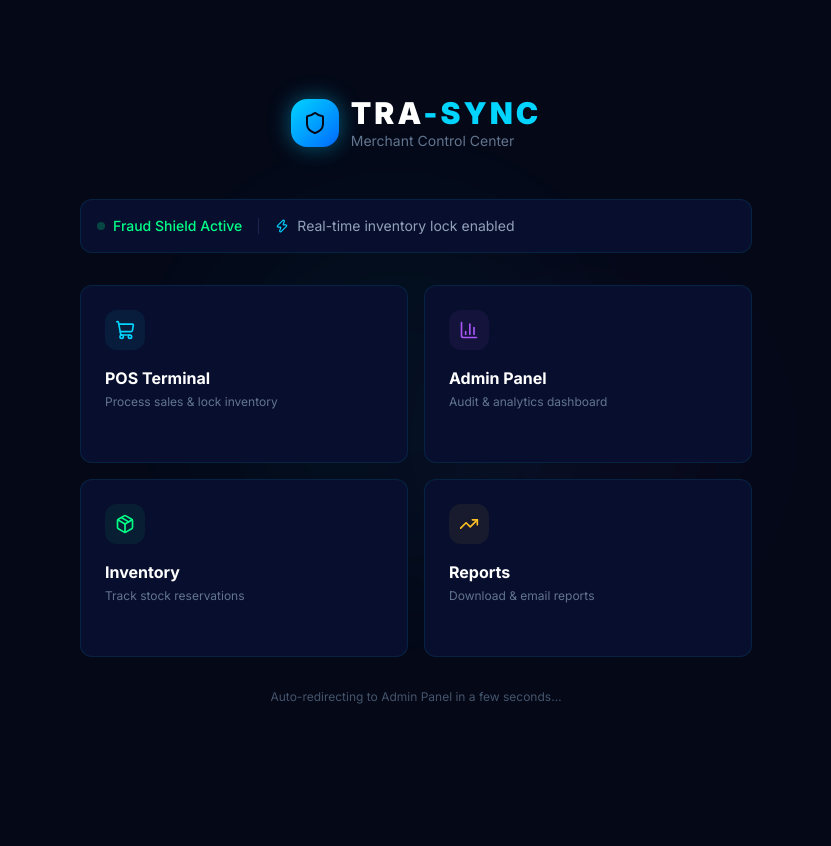
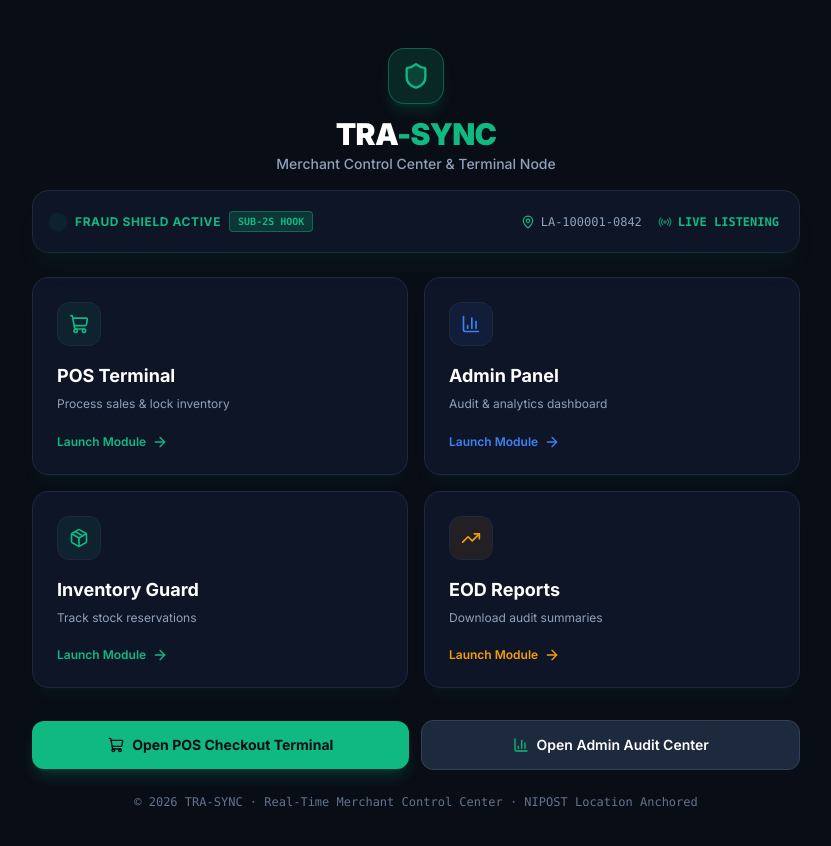
Before and after one commit to CodeWithHife/Tra-Sync, a Next.js app: page /dashboard in a window 1280 px wide. Shown: the top 846 px of the page, without its empty margins (224-1055 px from the left). Before the commit the page ends 800 px from the top, so only its background shows below. Built offline with nearby package versions, Linux system fonts and the light colour scheme.

Commit message:
Update Dashboard page and globals.css to match green dark theme

```diff
--- a/src/app/dashboard/page.tsx
+++ b/src/app/dashboard/page.tsx
@@ -1,61 +1,75 @@
 'use client';
 
 import { useRouter } from 'next/navigation';
-import { useEffect } from 'react';
 import {
   Shield, Zap, BarChart3, ShoppingCart, ArrowRight, Package, TrendingUp,
+  MapPin, CheckCircle2, RefreshCw, FileText, Settings, Radio
 } from 'lucide-react';
 
 const NAV_ITEMS = [
-  { icon: ShoppingCart, label: 'POS Terminal', desc: 'Process sales & lock inventory', path: '/pos',    color: '#00d4ff', bg: '#00d4ff10' },
-  { icon: BarChart3,    label: 'Admin Panel',  desc: 'Audit & analytics dashboard',   path: '/admin',   color: '#a855f7', bg: '#a855f710' },
-  { icon: Package,      label: 'Inventory',    desc: 'Track stock reservations',       path: '/admin',   color: '#00ff87', bg: '#00ff8710' },
-  { icon: TrendingUp,   label: 'Reports',      desc: 'Download & email reports',       path: '/admin',   color: '#fbbf24', bg: '#fbbf2410' },
+  { icon: ShoppingCart, label: 'POS Terminal', desc: 'Process sales & lock inventory', path: '/pos', color: '#10B981', bg: '#10B98115' },
+  { icon: BarChart3, label: 'Admin Panel', desc: 'Audit & analytics dashboard', path: '/admin', color: '#3B82F6', bg: '#3B82F615' },
+  { icon: Package, label: 'Inventory Guard', desc: 'Track stock reservations', path: '/admin', color: '#10B981', bg: '#10B98115' },
+  { icon: TrendingUp, label: 'EOD Reports', desc: 'Download audit summaries', path: '/admin', color: '#F59E0B', bg: '#F59E0B15' },
 ];
 
 export default function DashboardPage() {
   const router = useRouter();
 
-  // Auto-redirect to admin after 8s if user is idle
-  useEffect(() => {
-    const t = setTimeout(() => router.push('/admin'), 8000);
-    return () => clearTimeout(t);
-  }, [router]);
+  return (
+    <div className="min-h-screen bg-[#090D16] text-white font-sans flex flex-col justify-between px-4 py-8 sm:py-12 relative overflow-hidden selection:bg-[#10B981] selection:text-[#090D16]">
+      {/* Background radial lighting */}
+      <div className="absolute top-1/4 left-1/2 -translate-x-1/2 w-[500px] h-[500px] bg-[radial-gradient(circle_at_center,_var(--tw-gradient-stops))] from-[#10B981]/10 via-[#10B981]/5 to-transparent blur-3xl pointer-events-none -z-10" />
 
-  return (
-    <div className="min-h-screen bg-[#040817] flex flex-col items-center justify-center px-6 relative overflow-hidden">
-      <div className="absolute top-1/4 left-1/3 w-96 h-96 bg-[#00d4ff] opacity-[0.03] rounded-full blur-3xl pointer-events-none" />
-      <div className="absolute bottom-1/4 right-1/4 w-80 h-80 bg-[#a855f7] opacity-[0.03] rounded-full blur-3xl pointer-events-none" />
+      {/* Main Container */}
+      <div className="relative z-10 max-w-3xl w-full mx-auto my-auto space-y-6">
 
-      <div className="relative z-10 max-w-2xl w-full animate-slide-up">
-        {/* Logo */}
-        <div className="flex items-center justify-center gap-3 mb-12">
-          <div className="w-12 h-12 rounded-2xl bg-gradient-to-br from-[#00d4ff] to-[#0066ff] flex items-center justify-center animate-pulse-glow">
-            <Shield size={24} className="text-[#040817]" />
+        {/* Header Logo */}
+        <div className="flex flex-col items-center justify-center text-center space-y-3 mb-4">
+          <div
+            onClick={() => router.push('/')}
+            className="w-14 h-14 rounded-2xl bg-[#10B981]/15 border border-[#10B981]/40 flex items-center justify-center text-[#10B981] shadow-lg shadow-[#10B981]/15 cursor-pointer hover:scale-105 transition-transform"
+          >
+            <Shield className="w-7 h-7 fill-[#10B981]/20" />
           </div>
           <div>
-            <div className="text-3xl font-black tracking-widest text-white">
-              TRA<span className="text-[#00d4ff]">-SYNC</span>
-            </div>
-            <div className="text-slate-500 text-sm">Merchant Control Center</div>
+            <h1 className="text-3xl font-black tracking-tight text-white">
+              TRA<span className="text-[#10B981]">-SYNC</span>
+            </h1>
+            <p className="text-slate-400 text-xs sm:text-sm font-medium mt-0.5">
+              Merchant Control Center &amp; Terminal Node
+            </p>
           </div>
         </div>
 
-        {/* Status bar */}
-        <div className="card p-4 mb-8 flex items-center gap-4">
-          <div className="flex items-center gap-2">
-            <div className="w-2 h-2 rounded-full bg-[#00ff87] animate-blink" />
-            <span className="text-[#00ff87] text-sm font-medium">Fraud Shield Active</span>
+        {/* System Status Banner */}
+        <div className="bg-[#0F172A]/90 border border-slate-800 rounded-2xl p-4 sm:p-5 flex flex-wrap items-center justify-between gap-4 backdrop-blur-xl shadow-xl shadow-[#10B981]/5">
+          <div className="flex items-center gap-3">
+            <div className="w-2.5 h-2.5 rounded-full bg-[#10B981] animate-ping" />
+            <div className="flex items-center gap-2">
+              <span className="text-[#10B981] font-bold text-xs uppercase tracking-wider">
+                FRAUD SHIELD ACTIVE
+              </span>
+              <span className="bg-[#10B981]/20 text-[#10B981] border border-[#10B981]/40 text-[10px] font-mono px-2 py-0.5 rounded font-bold">
+                SUB-2S HOOK
+              </span>
+            </div>
           </div>
-          <div className="w-px h-4 bg-[#1a2550]" />
-          <div className="flex items-center gap-2">
-            <Zap size={14} className="text-[#00d4ff]" />
-            <span className="text-slate-400 text-sm">Real-time inventory lock enabled</span>
+
+          <div className="flex items-center gap-4 text-xs font-mono text-slate-400">
+            <div className="flex items-center gap-1.5">
+              <MapPin className="w-3.5 h-3.5 text-[#10B981]" />
+              <span>LA-100001-0842</span>
+            </div>
+            <div className="flex items-center gap-1.5 text-[#10B981] font-bold">
+              <Radio className="w-3.5 h-3.5 animate-pulse" />
+              <span>LIVE LISTENING</span>
+            </div>
           </div>
         </div>
 
-        {/* Nav grid */}
-        <div className="grid grid-cols-2 gap-4 mb-8">
+        {/* Action Grid (2x2 on sm/md, 1 col on mobile) */}
+        <div className="grid sm:grid-cols-2 gap-4">
           {NAV_ITEMS.map((item) => {
             const Icon = item.icon;
             return (
@@ -63,28 +77,53 @@ export default function DashboardPage() {
                 key={item.label}
                 id={`dashboard-${item.label.toLowerCase().replace(/ /g, '-')}`}
                 onClick={() => router.push(item.path)}
-                className="card p-6 text-left hover:border-[#00d4ff40] group transition-all duration-200"
+                className="bg-[#0F172A]/90 hover:bg-[#1E293B]/90 border border-slate-800 hover:border-[#10B981]/50 rounded-2xl p-6 text-left group transition-all duration-200 shadow-lg shadow-[#10B981]/5 flex flex-col justify-between"
               >
-                <div
-                  className="w-10 h-10 rounded-xl flex items-center justify-center mb-4 transition-transform group-hover:scale-110"
-                  style={{ background: item.bg }}
-                >
-                  <Icon size={20} style={{ color: item.color }} />
+                <div>
+                  <div
+                    className="w-11 h-11 rounded-xl flex items-center justify-center mb-4 transition-transform group-hover:scale-105 border border-slate-800"
+                    style={{ background: item.bg }}
+                  >
+                    <Icon className="w-5 h-5" style={{ color: item.color }} />
+                  </div>
+                  <div className="text-white font-bold text-lg mb-1 group-hover:text-[#10B981] transition-colors">
+                    {item.label}
+                  </div>
+                  <div className="text-slate-400 text-xs leading-relaxed">{item.desc}</div>
                 </div>
-                <div className="text-white font-bold mb-1">{item.label}</div>
-                <div className="text-slate-500 text-xs">{item.desc}</div>
-                <div className="flex items-center gap-1 mt-3 opacity-0 group-hover:opacity-100 transition-opacity">
-                  <span className="text-xs" style={{ color: item.color }}>Open</span>
-                  <ArrowRight size={12} style={{ color: item.color }} />
+
+                <div className="flex items-center gap-1.5 mt-5 text-xs font-semibold" style={{ color: item.color }}>
+                  <span>Launch Module</span>
+                  <ArrowRight className="w-4 h-4 transition-transform group-hover:translate-x-1" />
                 </div>
               </button>
             );
           })}
         </div>
 
-        <p className="text-center text-slate-600 text-xs">
-          Auto-redirecting to Admin Panel in a few seconds…
-        </p>
+        {/* Bottom Direct CTA Buttons */}
+        <div className="flex flex-col sm:flex-row items-center gap-3 pt-2">
+          <button
+            onClick={() => router.push('/pos')}
+            className="w-full bg-[#10B981] hover:bg-[#059669] text-[#090D16] font-bold text-sm py-3.5 rounded-xl transition-all shadow-lg shadow-[#10B981]/20 flex items-center justify-center gap-2"
+            id="dash-open-pos"
+          >
+            <ShoppingCart className="w-4 h-4" /> Open POS Checkout Terminal
+          </button>
+          <button
+            onClick={() => router.push('/admin')}
+            className="w-full bg-slate-800 hover:bg-slate-700 text-white font-semibold text-sm py-3.5 rounded-xl border border-slate-700 transition-colors flex items-center justify-center gap-2"
+            id="dash-open-admin"
+          >
+            <BarChart3 className="w-4 h-4 text-[#10B981]" /> Open Admin Audit Center
+          </button>
+        </div>
+
+      </div>
+
+      {/* Footer Note */}
+      <div className="text-center text-slate-500 text-xs font-mono z-10 pt-6">
+        © 2026 TRA-SYNC · Real-Time Merchant Control Center · NIPOST Location Anchored
       </div>
     </div>
   );
--- a/src/app/globals.css
+++ b/src/app/globals.css
@@ -2,25 +2,24 @@
 
 @theme inline {
   --font-sans: var(--font-inter, 'Inter', system-ui, sans-serif);
-  --color-brand-cyan: #00d4ff;
-  --color-brand-blue: #0f3460;
-  --color-brand-green: #00ff87;
-  --color-surface-0: #040817;
-  --color-surface-1: #080f2e;
-  --color-surface-2: #0f1a3e;
-  --color-surface-3: #1a2550;
+  --color-brand-green: #10B981;
+  --color-brand-[#059669]: #059669;
+  --color-surface-0: #090D16;
+  --color-surface-1: #0F172A;
+  --color-surface-2: #1E293B;
+  --color-surface-3: #334155;
 }
 
 /* ── Scrollbar ─────────────────────────────────────────────────────────────── */
 ::-webkit-scrollbar { width: 6px; height: 6px; }
-::-webkit-scrollbar-track { background: #040817; }
-::-webkit-scrollbar-thumb { background: #1a2550; border-radius: 3px; }
-::-webkit-scrollbar-thumb:hover { background: #00d4ff40; }
+::-webkit-scrollbar-track { background: #090D16; }
+::-webkit-scrollbar-thumb { background: #1E293B; border-radius: 3px; }
+::-webkit-scrollbar-thumb:hover { background: #10B98140; }
 
 /* ── Animations ────────────────────────────────────────────────────────────── */
 @keyframes pulse-glow {
-  0%, 100% { box-shadow: 0 0 12px #00d4ff40; }
-  50%       { box-shadow: 0 0 32px #00d4ff90; }
+  0%, 100% { box-shadow: 0 0 12px #10B98140; }
+  50%       { box-shadow: 0 0 32px #10B98190; }
 }
 @keyframes float {
   0%, 100% { transform: translateY(0px); }
@@ -51,27 +50,27 @@
 
 /* ── Glassmorphism ─────────────────────────────────────────────────────────── */
 .glass {
-  background: rgba(15, 26, 62, 0.6);
+  background: rgba(15, 23, 42, 0.7);
   backdrop-filter: blur(16px);
   -webkit-backdrop-filter: blur(16px);
-  border: 1px solid rgba(0, 212, 255, 0.12);
+  border: 1px solid rgba(16, 185, 129, 0.15);
 }
 .glass-dark {
-  background: rgba(4, 8, 23, 0.8);
+  background: rgba(9, 13, 22, 0.9);
   backdrop-filter: blur(20px);
   -webkit-backdrop-filter: blur(20px);
-  border: 1px solid rgba(0, 212, 255, 0.08);
+  border: 1px solid rgba(16, 185, 129, 0.12);
 }
 
 /* ── Gradient text ─────────────────────────────────────────────────────────── */
 .gradient-text {
-  background: linear-gradient(135deg, #00d4ff, #a855f7);
+  background: linear-gradient(135deg, #10B981, #34D399);
   -webkit-background-clip: text;
   -webkit-text-fill-color: transparent;
   background-clip: text;
 }
 .gradient-text-green {
-  background: linear-gradient(135deg, #00ff87, #00d4ff);
+  background: linear-gradient(135deg, #10B981, #6EE7B7);
   -webkit-background-clip: text;
   -webkit-text-fill-color: transparent;
   background-clip: text;
@@ -79,70 +78,71 @@
 
 /* ── Shimmer skeleton ──────────────────────────────────────────────────────── */
 .shimmer {
-  background: linear-gradient(90deg, #0f1a3e 25%, #1a2550 50%, #0f1a3e 75%);
+  background: linear-gradient(90deg, #0F172A 25%, #1E293B 50%, #0F172A 75%);
   background-size: 1000px 100%;
   animation: shimmer 2s infinite;
 }
 
 /* ── Button variants ───────────────────────────────────────────────────────── */
 .btn-primary {
-  background: linear-gradient(135deg, #00d4ff, #0066ff);
-  color: #040817;
+  background: #10B981;
+  color: #090D16;
   font-weight: 700;
-  border-radius: 8px;
+  border-radius: 12px;
   padding: 12px 28px;
   transition: all 0.2s ease;
-  box-shadow: 0 0 20px #00d4ff30;
+  box-shadow: 0 0 20px #10B98130;
 }
 .btn-primary:hover {
+  background: #059669;
   transform: translateY(-2px);
-  box-shadow: 0 0 32px #00d4ff60;
+  box-shadow: 0 0 32px #10B98160;
 }
 .btn-ghost {
-  background: transparent;
-  border: 1px solid rgba(0, 212, 255, 0.3);
-  color: #00d4ff;
+  background: rgba(30, 41, 59, 0.8);
+  border: 1px solid rgba(51, 65, 85, 0.8);
+  color: #F8FAFC;
   font-weight: 600;
-  border-radius: 8px;
+  border-radius: 12px;
   padding: 12px 28px;
   transition: all 0.2s ease;
 }
 .btn-ghost:hover {
-  background: rgba(0, 212, 255, 0.08);
-  border-color: #00d4ff;
+  background: #334155;
+  border-color: rgba(16, 185, 129, 0.4);
 }
 
 /* ── Card ──────────────────────────────────────────────────────────────────── */
 .card {
-  background: #080f2e;
-  border: 1px solid rgba(0, 212, 255, 0.1);
-  border-radius: 12px;
+  background: #0F172A;
+  border: 1px solid rgba(51, 65, 85, 0.8);
+  border-radius: 16px;
   transition: border-color 0.2s, box-shadow 0.2s;
 }
 .card:hover {
-  border-color: rgba(0, 212, 255, 0.25);
-  box-shadow: 0 0 24px rgba(0, 212, 255, 0.08);
+  border-color: rgba(16, 185, 129, 0.3);
+  box-shadow: 0 0 24px rgba(16, 185, 129, 0.08);
 }
 
 /* ── Input ─────────────────────────────────────────────────────────────────── */
 .input-field {
-  background: #0f1a3e;
-  border: 1px solid rgba(0, 212, 255, 0.15);
-  border-radius: 8px;
-  color: #e2e8f0;
-  padding: 10px 14px;
+  background: #0F172A;
+  border: 1px solid rgba(51, 65, 85, 0.8);
+  border-radius: 12px;
+  color: #f8fafc;
+  padding: 12px 16px;
   width: 100%;
   transition: border-color 0.2s, box-shadow 0.2s;
   outline: none;
 }
 .input-field:focus {
-  border-color: #00d4ff;
-  box-shadow: 0 0 0 3px rgba(0, 212, 255, 0.1);
+  border-color: #10B981;
+  box-shadow: 0 0 0 3px rgba(16, 185, 129, 0.15);
 }
-.input-field::placeholder { color: #475569; }
+.input-field::placeholder { color: #64748b; }
 
 /* ── Badge ─────────────────────────────────────────────────────────────────── */
-.badge-paid    { background: #064e3b; color: #34d399; padding: 3px 10px; border-radius: 20px; font-size: 12px; font-weight: 600; }
-.badge-pending { background: #312e0a; color: #fbbf24; padding: 3px 10px; border-radius: 20px; font-size: 12px; font-weight: 600; }
-.badge-flagged { background: #450a0a; color: #f87171; padding: 3px 10px; border-radius: 20px; font-size: 12px; font-weight: 600; }
-.badge-reserved{ background: #1e1b4b; color: #a78bfa; padding: 3px 10px; border-radius: 20px; font-size: 12px; font-weight: 600; }
+.badge-paid    { background: #064E3B; color: #10B981; border: 1px solid rgba(16, 185, 129, 0.3); padding: 3px 10px; border-radius: 20px; font-size: 12px; font-weight: 700; }
+.badge-pending { background: #451a03; color: #f59e0b; border: 1px solid rgba(245, 158, 11, 0.3); padding: 3px 10px; border-radius: 20px; font-size: 12px; font-weight: 700; }
+.badge-flagged { background: #450a0a; color: #f87171; border: 1px solid rgba(248, 113, 113, 0.3); padding: 3px 10px; border-radius: 20px; font-size: 12px; font-weight: 700; }
+.badge-reserved{ background: #1e1b4b; color: #a78bfa; border: 1px solid rgba(167, 139, 250, 0.3); padding: 3px 10px; border-radius: 20px; font-size: 12px; font-weight: 700; }
```
